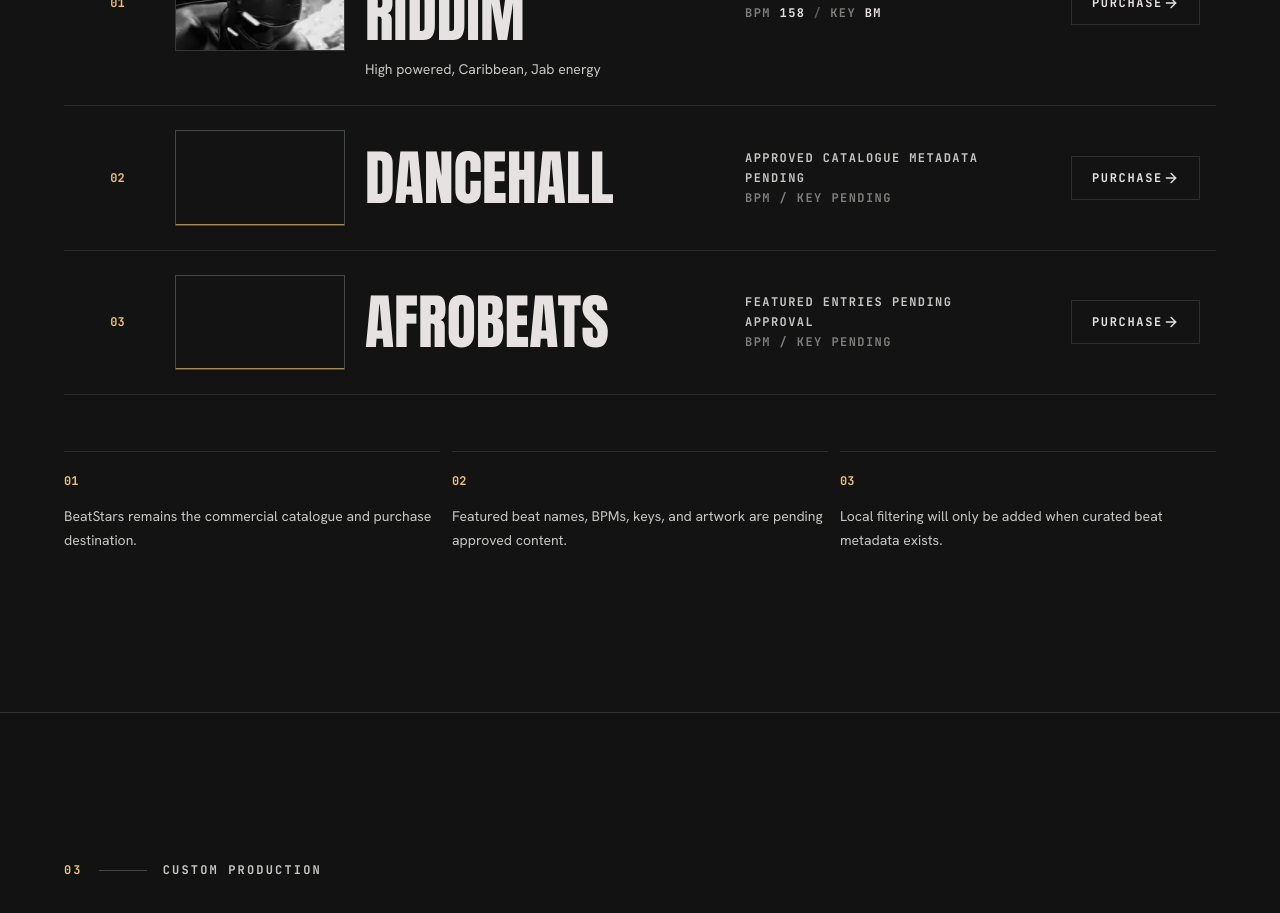
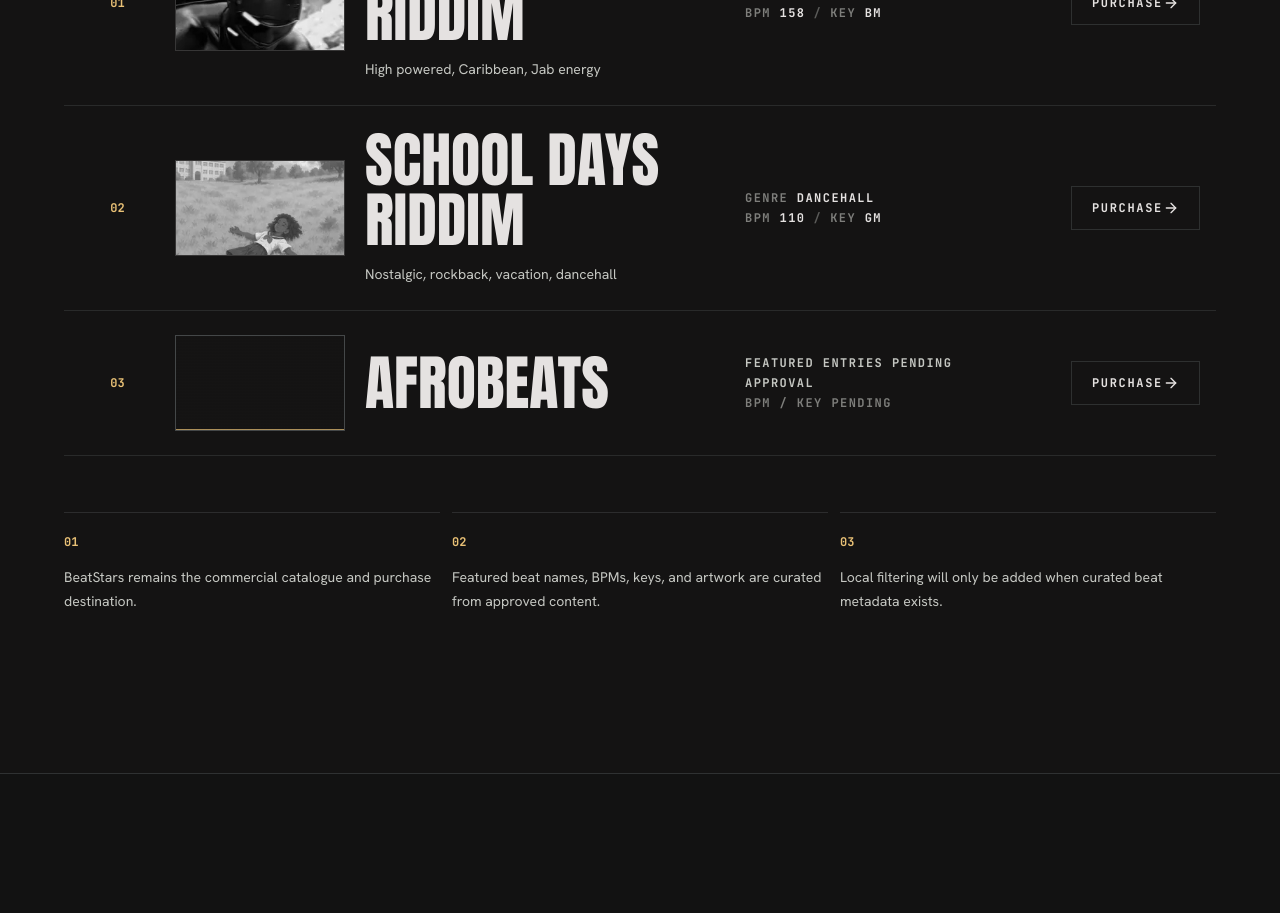
Before and after one commit to davidbchamilton/hamz-website, a Next.js app: page /beats in a window 1280 px wide. Shown: the part 2920-3833 px from the top of the page. Built offline with nearby package versions, Linux system fonts and the light colour scheme; no server answers.

Commit message:
second featured beat

```diff
--- a/src/app/beats/page.tsx
+++ b/src/app/beats/page.tsx
@@ -27,7 +27,7 @@ const genres = [
   },
   {
     name: "Dancehall",
-    status: "Approved catalogue metadata pending"
+    status: "School Days Riddim featured"
   },
   {
     name: "Afrobeats",
@@ -43,7 +43,7 @@ const playerMetadata = [
 
 const catalogueNotes = [
   ["01", "BeatStars remains the commercial catalogue and purchase destination."],
-  ["02", "Featured beat names, BPMs, keys, and artwork are pending approved content."],
+  ["02", "Featured beat names, BPMs, keys, and artwork are curated from approved content."],
   ["03", "Local filtering will only be added when curated beat metadata exists."]
 ];
 
@@ -89,14 +89,8 @@ function BeatStarsAction({
 }
 
 export default function BeatsPage() {
-  const [primaryBeat] = featuredBeats;
   const featuredRows = [
-    primaryBeat,
-    {
-      title: "Dancehall",
-      genre: "Dancehall",
-      status: "Approved catalogue metadata pending"
-    },
+    ...featuredBeats,
     {
       title: "Afrobeats",
       genre: "Afrobeats",
--- a/src/data/site.ts
+++ b/src/data/site.ts
@@ -107,6 +107,15 @@ export const featuredBeats: FeaturedBeat[] = [
     bpm: 158,
     musicalKey: "Bm",
     mood: "High powered, Caribbean, Jab energy"
+  },
+  {
+    title: "School Days Riddim",
+    genre: "Dancehall",
+    beatStarsUrl: "https://www.beatstars.com/beat/school-days-riddim-22396596",
+    artworkUrl: "/images/school-days.webp",
+    bpm: 110,
+    musicalKey: "GM",
+    mood: "Nostalgic, rockback, vacation, dancehall"
   }
 ];
 
```
Also changed, not shown: public/images/school-days.webp (added), 1 other file (tests, documents, lock files or other folders).
